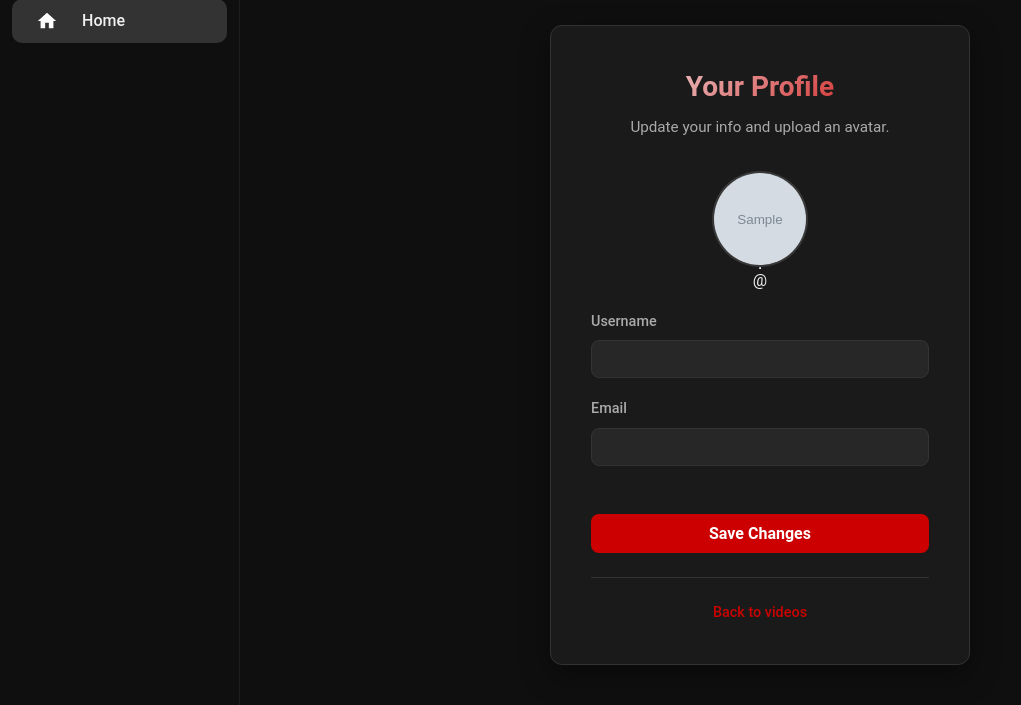
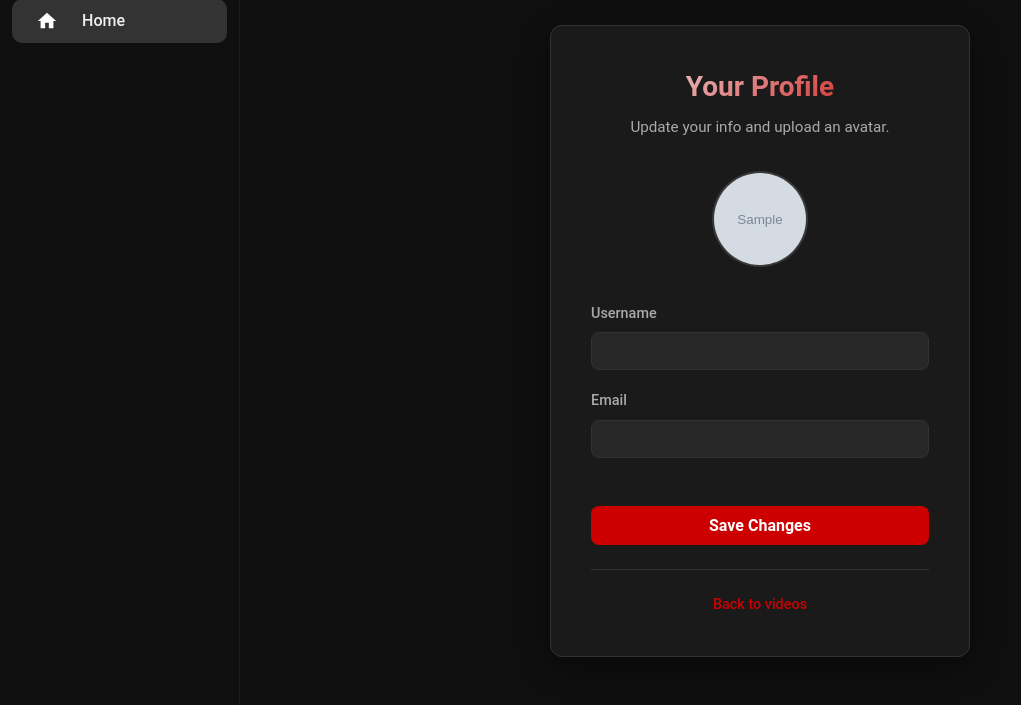
Before and after one commit to Mahanje/spark, a Django app: template accounts/templates/accounts/profile.html in a window 1280 px wide. Shown: the part 75-780 px from the top of the page, without its empty margins (0-1021 px from the left). Run offline with Django 3.2, Linux system fonts and the light colour scheme; the template is opened without the code that fills it: most values are stand-ins (such as "Sample title", 1, 10 or a date in 2020); grey boxes marked "Sample" are stand-in pictures; form fields are guessed from the names that the template uses.

Commit message:
profile style

```diff
--- a/accounts/templates/accounts/profile.html
+++ b/accounts/templates/accounts/profile.html
@@ -37,8 +37,7 @@
             {% endif %}
 
         </div>
-        <hr>
-        <div class="profile-handle">@{{ request.user.username }}</div>
+        <div class="profile-handle">{{ request.user.username }}</div>
 
     </div>
 
--- a/static/css/profile.css
+++ b/static/css/profile.css
@@ -95,3 +95,10 @@
 .file-input-hidden{
     display:none;
 }
+
+
+.profile-handle{
+    margin-top: 18px;
+    font-size: 22px;
+    font-weight: 800;
+}
```
